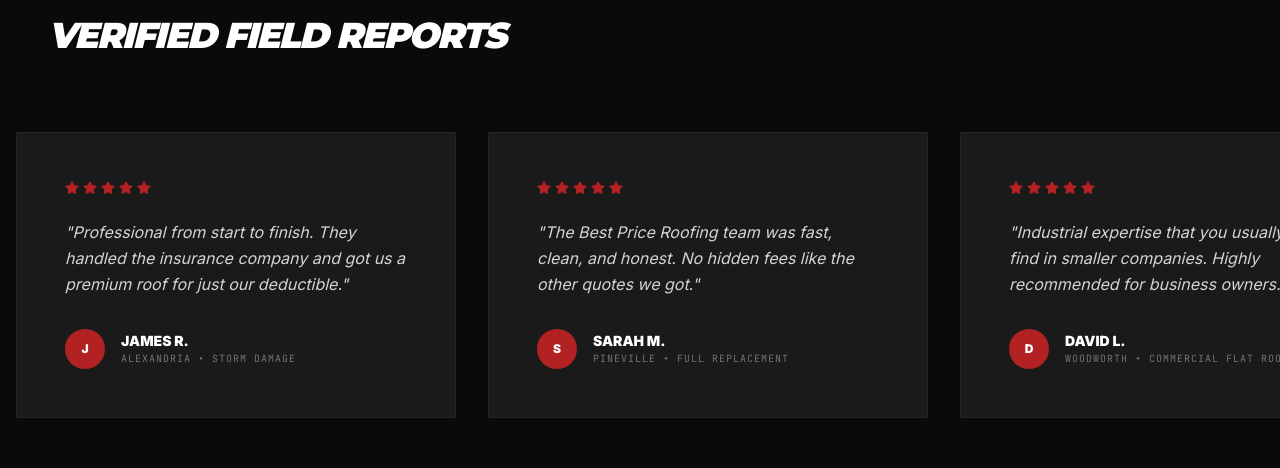
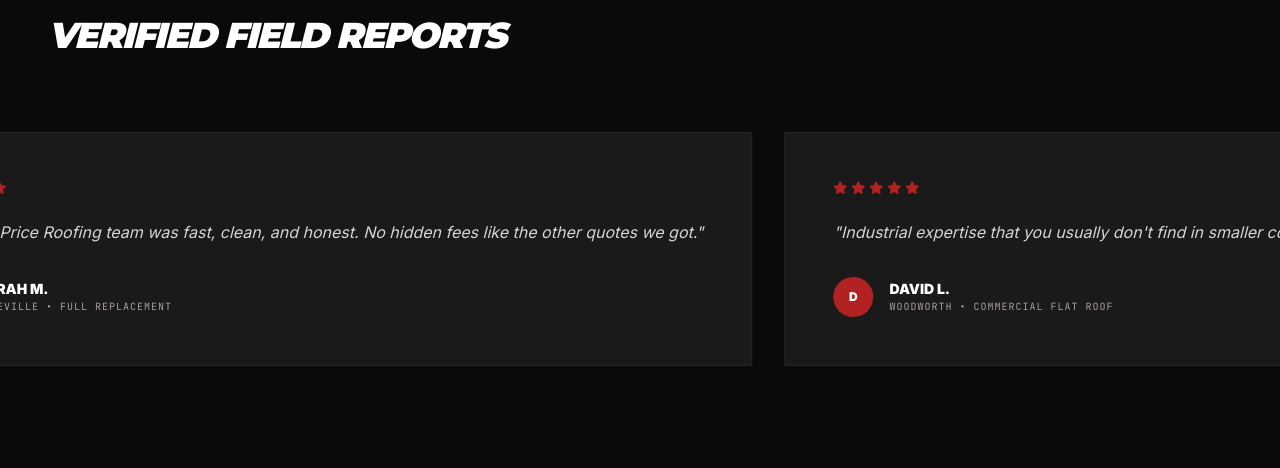
Before and after one commit to Founditmarketing/best-price-roofing, a React (Vite) app: page / in a window 1280 px wide. Shown: the part 1280-1748 px from the top of the page. Built offline with nearby package versions, Linux system fonts and the light colour scheme.

Commit message:
Reviews marquee — infinite auto-scroll loop, pauses on hover, 6 unique reviews

```diff
--- a/src/index.css
+++ b/src/index.css
@@ -56,3 +56,16 @@
     animation: spin 10s linear infinite;
   }
 }
+
+@keyframes marquee {
+  0%   { transform: translateX(0); }
+  100% { transform: translateX(-50%); }
+}
+
+.marquee-track {
+  animation: marquee 35s linear infinite;
+}
+
+.marquee-track:hover {
+  animation-play-state: paused;
+}
--- a/src/pages/Home.tsx
+++ b/src/pages/Home.tsx
@@ -134,20 +134,31 @@ export function Home() {
         </div>
       </div>
 
-      {/* Testimonials Marquee Style */}
+      {/* Testimonials Marquee */}
       <section className="py-36 bg-stone-950 overflow-hidden">
         <div className="max-w-screen-xl mx-auto px-6 sm:px-12 mb-20">
           <div className="text-label text-roof-red mb-4 uppercase tracking-[0.2em]">Voice of the Parish</div>
           <h2 className="text-4xl text-white font-black italic uppercase tracking-tighter">Verified Field Reports</h2>
         </div>
-        <div className="flex gap-8 px-4 animate-scroll">
+        {/* Marquee track — two identical sets for seamless loop */}
+        <div className="relative overflow-hidden">
+          <div className="flex gap-8 w-max marquee-track">
             {[
-            { n: 'James R.', l: 'Alexandria', t: 'Storm Damage', c: 'Professional from start to finish. They handled the insurance company and got us a premium roof for just our deductible.' },
-            { n: 'Sarah M.', l: 'Pineville', t: 'Full Replacement', c: 'The Best Price Roofing team was fast, clean, and honest. No hidden fees like the other quotes we got.' },
-            { n: 'David L.', l: 'Woodworth', t: 'Commercial Flat Roof', c: 'Industrial expertise that you usually don\'t find in smaller companies. Highly recommended for business owners.' },
-            { n: 'James R.', l: 'Alexandria', t: 'Storm Damage', c: 'Professional from start to finish. They handled the insurance company and got us a premium roof for just our deductible.' },
+              { n: 'James R.',   l: 'Alexandria', t: 'Storm Damage',       c: 'Professional from start to finish. They handled the insurance company and got us a premium roof for just our deductible.' },
+              { n: 'Sarah M.',   l: 'Pineville',  t: 'Full Replacement',   c: 'The Best Price Roofing team was fast, clean, and honest. No hidden fees like the other quotes we got.' },
+              { n: 'David L.',   l: 'Woodworth',  t: 'Commercial Flat Roof', c: 'Industrial expertise that you usually don\'t find in smaller companies. Highly recommended for business owners.' },
+              { n: 'Monica T.', l: 'Ball, LA',    t: 'Shingle Upgrade',    c: 'They came out the day after the storm and had everything tarped within hours. Roof was done in two days. Incredible.' },
+              { n: 'Chris P.',  l: 'Boyce',       t: 'Insurance Claim',    c: 'Best Price Roofing fought the insurance adjuster on our behalf. We got a full replacement instead of a patch job.' },
+              { n: 'Angela B.', l: 'Pineville',   t: 'Full Replacement',   c: 'Zero pressure, zero hidden fees. They told me exactly what needed to be done and did it for the exact price quoted.' },
+              // Duplicate set for seamless loop
+              { n: 'James R.',   l: 'Alexandria', t: 'Storm Damage',       c: 'Professional from start to finish. They handled the insurance company and got us a premium roof for just our deductible.' },
+              { n: 'Sarah M.',   l: 'Pineville',  t: 'Full Replacement',   c: 'The Best Price Roofing team was fast, clean, and honest. No hidden fees like the other quotes we got.' },
+              { n: 'David L.',   l: 'Woodworth',  t: 'Commercial Flat Roof', c: 'Industrial expertise that you usually don\'t find in smaller companies. Highly recommended for business owners.' },
+              { n: 'Monica T.', l: 'Ball, LA',    t: 'Shingle Upgrade',    c: 'They came out the day after the storm and had everything tarped within hours. Roof was done in two days. Incredible.' },
+              { n: 'Chris P.',  l: 'Boyce',       t: 'Insurance Claim',    c: 'Best Price Roofing fought the insurance adjuster on our behalf. We got a full replacement instead of a patch job.' },
+              { n: 'Angela B.', l: 'Pineville',   t: 'Full Replacement',   c: 'Zero pressure, zero hidden fees. They told me exactly what needed to be done and did it for the exact price quoted.' },
             ].map((review, i) => (
-            <div key={i} className="min-w-[440px] bg-roof-surface p-12 border border-white/5">
+              <div key={i} className="min-w-[440px] bg-roof-surface p-12 border border-white/5 shrink-0">
                 <div className="flex gap-1 mb-6 text-roof-red">
                    {[...Array(5)].map((_, j) => <Star key={j} size={14} fill="currentColor" />)}
                 </div>
@@ -158,11 +169,12 @@ export function Home() {
                   </div>
                   <div>
                      <div className="text-sm font-black text-white uppercase">{review.n}</div>
-                   <div className="text-[10px] text-stone-500 font-mono uppercase tracking-widest">{review.l} • {review.t}</div>
+                     <div className="text-[10px] text-stone-400 font-mono uppercase tracking-widest">{review.l} • {review.t}</div>
                   </div>
                 </div>
               </div>
             ))}
+          </div>
         </div>
       </section>
 
```
Lines whose indentation alone changed are shown as unchanged.
